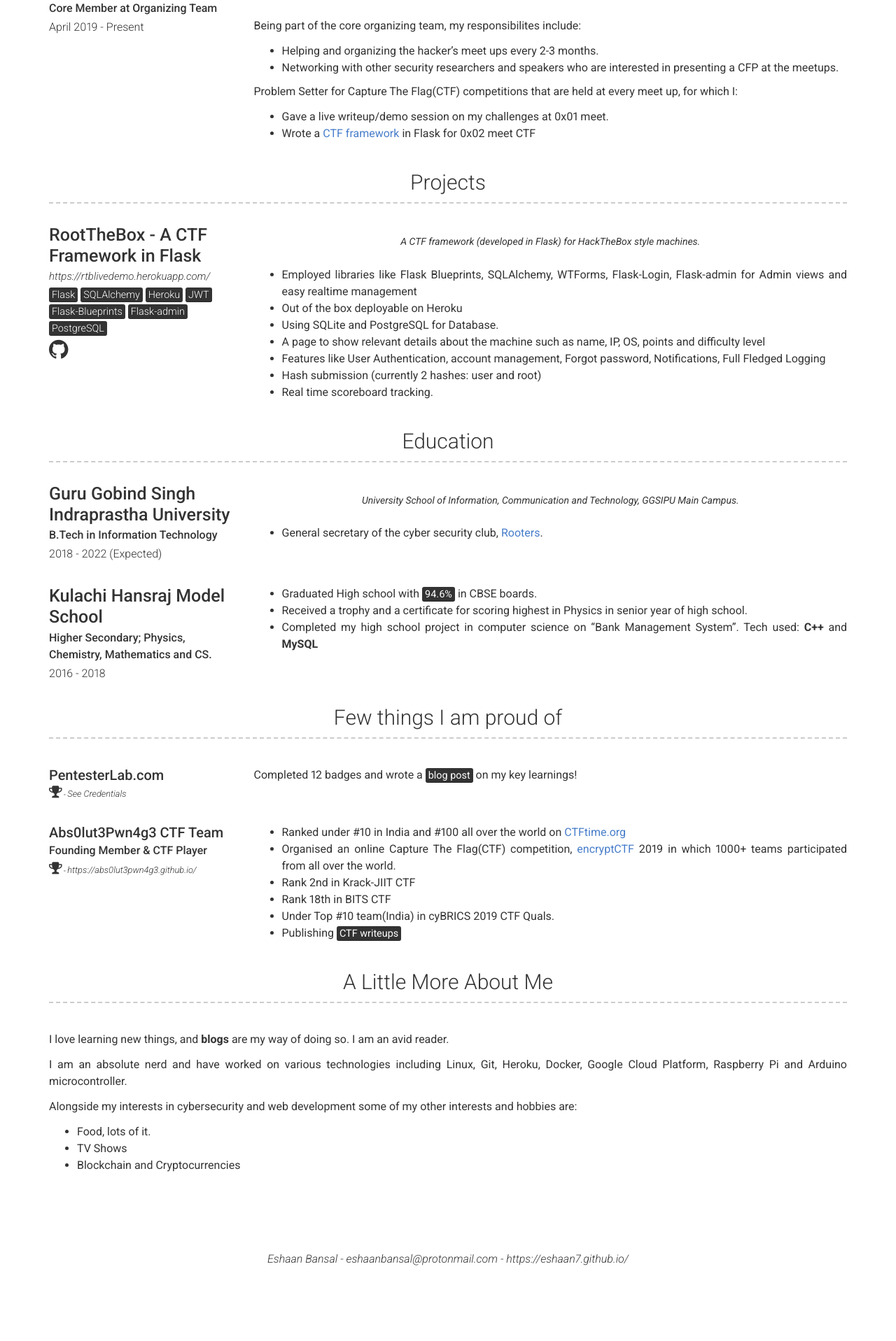
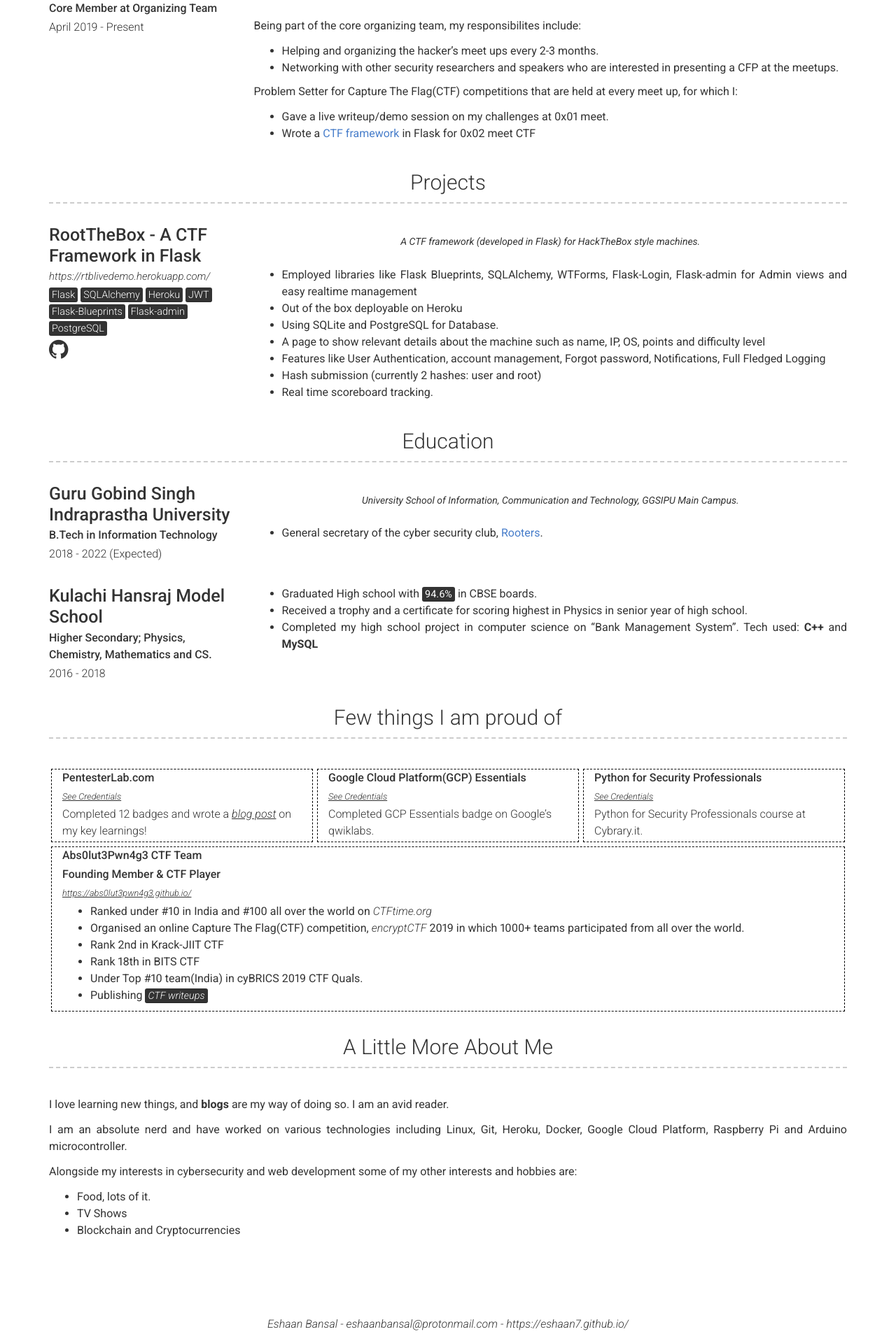
Before and after one commit to eshaan7/eshaan7.github.io, a Jekyll site: the page built from index.md, in a window 1280 px wide. Shown: the part 1097-3014 px from the top of the page at 70% size. Built offline with Jekyll 4.4.1, drawn with Linux system fonts in a browser that asks for light colours; before the commit the page ends 2921 px from its top, so only the background shows below that.

Commit message:
awesomify stuff

```diff
--- a/_data/achievements.yml
+++ b/_data/achievements.yml
@@ -1,15 +1,29 @@
 # Project template
 
-- layout: left
-  name: PentesterLab.com
+- name: PentesterLab.com
   link: https://pentesterlab.com/profile/b816e1d933bc771a2aef91ffeb
   link_name: See Credentials
   description:
-    Completed 12 badges and wrote a [<mark>blog post</mark>](https://medium.com/techspace-usict/pentesterlab-com-my-experience-totally-awesome-and-totally-not-getting-paid-for-this-4231ed35ccb6)
+    Completed 12 badges and wrote a
+    <a href="https://medium.com/techspace-usict/pentesterlab-com-my-experience-totally-awesome-and-totally-not-getting-paid-for-this-4231ed35ccb6"
+    target="_blank" class="link-underlined">blog post</a>
      on my key learnings!
 
-- layout: left
-  name: Abs0lut3Pwn4g3 CTF Team
+
+- name: Google Cloud Platform(GCP) Essentials
+  link: https://run.qwiklabs.com/public_profiles/a30c5c18-fe11-47f0-871f-b2953f22eec1
+  link_name: See Credentials
+  description:
+   Completed GCP Essentials badge on Google's qwiklabs.
+
+
+- name: Python for Security Professionals
+  link: https://drive.google.com/file/d/1B6UkHsStZI9n1vComcTc1C2kSLHdvdl0/view
+  link_name: See Credentials
+  description:
+    Python for Security Professionals course at Cybrary.it.
+
+- name: Abs0lut3Pwn4g3 CTF Team
   link: https://abs0lut3pwn4g3.github.io/
   link_name: https://abs0lut3pwn4g3.github.io/
   title: Founding Member & CTF Player
--- a/_includes/achievements.html
+++ b/_includes/achievements.html
@@ -1,28 +1,30 @@
 <div class="container achievements-container" id="#achievements">
     <h3>{{ site.achievements_title | default: "Achievements" }}</h3>
 
+    <div class="card-box">
+
     {% for achievement in site.data.achievements %}
 
-    <div class="row clearfix layout layout-left">
-        <div class="col-xs-12 col-sm-5 col-md-3 col-print-12 details">
-            <h5>{{ achievement.name }}</h5>
+    <div class="card-box-item layout col-xs-3">
+        <div class="details">
+            {%- if achievement.name -%}<p><b>{{ achievement.name }}</b></p>{%- endif -%}
             {%- if achievement.title -%}<p><b>{{ achievement.title }}</b></p>{%- endif -%}
             {%- if achievement.link -%}
-                <i class="fa fa-trophy"></i>
-                -
-                <a href="{{ achievement.link }}" target="_blank" class="link"><small>{{ achievement.link_name }}</small></a>
+                <a href="{{ achievement.link }}" target="_blank" class="link link-underlined"><small>{{ achievement.link_name }}</small></a>
             {%- endif -%}
             <p>
                 {%- for tag in achievement.tags -%}
                 {{tag | strip | markdownify}}
                 {% endfor %}
             </p>
-        </div>
-        <div class="col-xs-12 col-sm-8 col-md-9 col-print-12">
-            {{ achievement.description | strip | markdownify }}
+            <p>
+                {{ achievement.description | strip | markdownify }}
+            </p>
         </div>
     </div>
 
     {% endfor %}
 
+    </div>
+
 </div>
--- a/_sass/modern-resume-theme.scss
+++ b/_sass/modern-resume-theme.scss
@@ -211,3 +211,24 @@
     margin-top: 1em;
   }
 }
+
+.card-box {
+  display: flex;
+  flex-wrap: wrap;
+  justify-content: space-between !important;
+}
+
+.card-box-item {
+  margin: 3px;
+  border: 0.2px dashed black !important;
+  flex-grow: 1;
+  flex-shrink: 1;
+}
+
+.link-underlined {
+  text-decoration: underline;
+}
+
+.link-underlined:hover {
+  text-decoration: none;
+}
```
